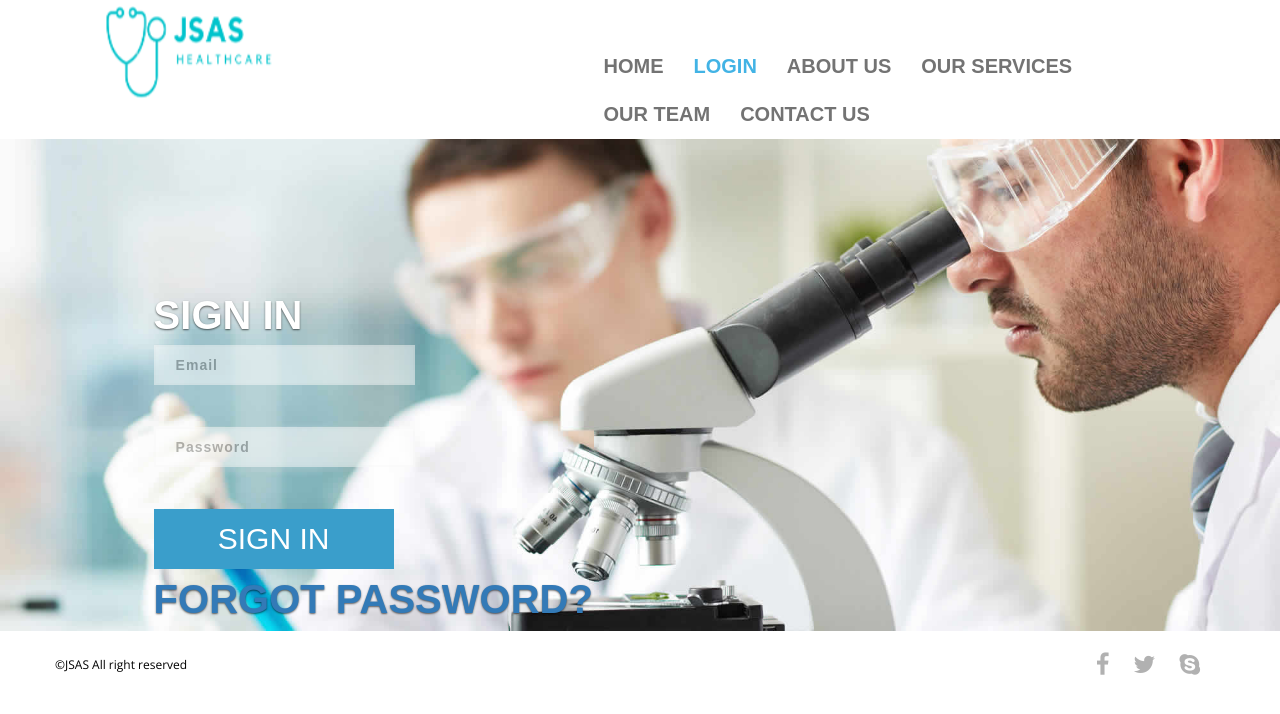
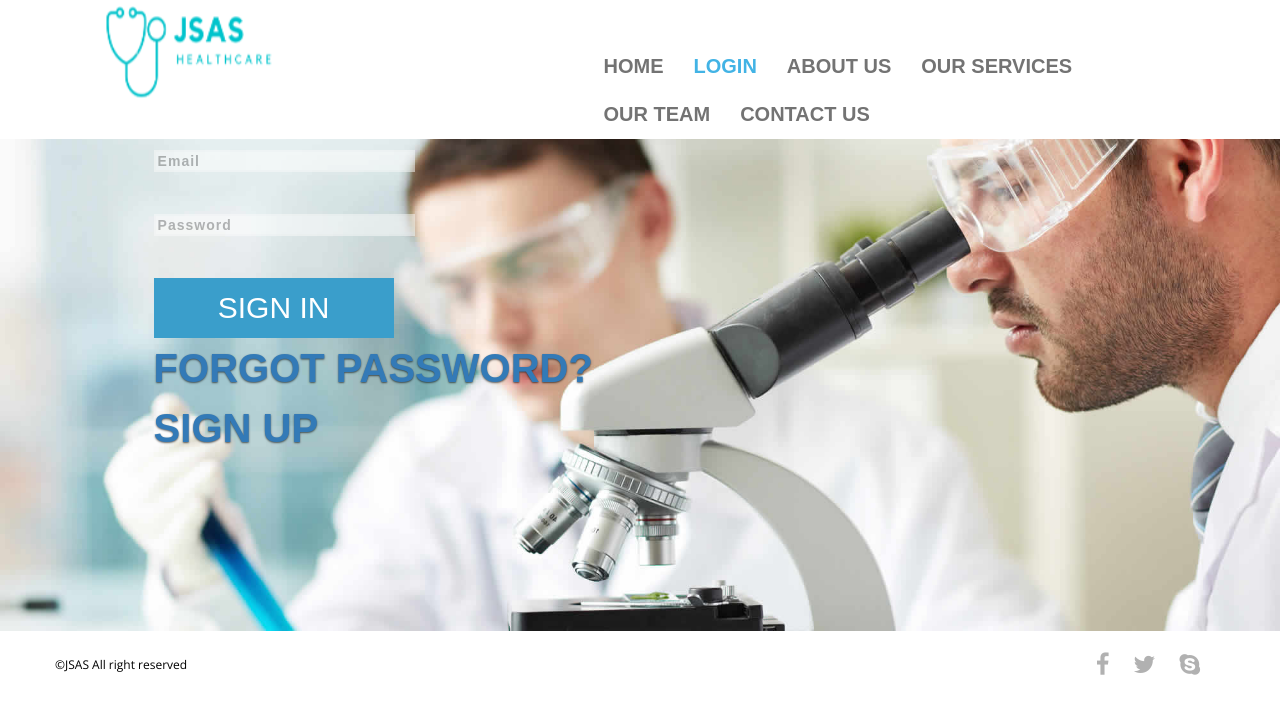
Before and after one commit to kartowka/Healthcare-website, a Node server app: page /login in a window 1280 px wide. Shown: the top 714 px of the page. Run offline with Node 20, Linux system fonts and the light colour scheme; some libraries are stand-ins or nearby versions; some web fonts are replaced.

Commit message:
few changes made in style for register page

```diff
--- a/src/css/style.css
+++ b/src/css/style.css
@@ -16,7 +16,6 @@
     font-weight: 700;
     font-size: 14px;
     letter-spacing: 1px;
-    padding: 10px 20px;
     opacity: 0.5;
     border: none;
     outline: none;
@@ -32,7 +31,6 @@
     font-weight: 700;
     font-size: 14px;
     letter-spacing: 1px;
-    padding: 10px 20px;
     opacity: 0.5;
     border: none;
     outline: none;
@@ -205,7 +203,7 @@
     text-align: left;
     left: 12%;
     line-height: 1;
-    top: 50%;
+    top: 12%;
     margin-top: -100px;
 }
 .carousel-control .glyphicon-chevron-left,
@@ -591,6 +589,9 @@
     padding-top: 15px;
     text-align: right;
 }
+#role_select{
+    display: none;
+}
 .contact-form input.submit-btn {
     width: 180px;
     height: 50px;
```
